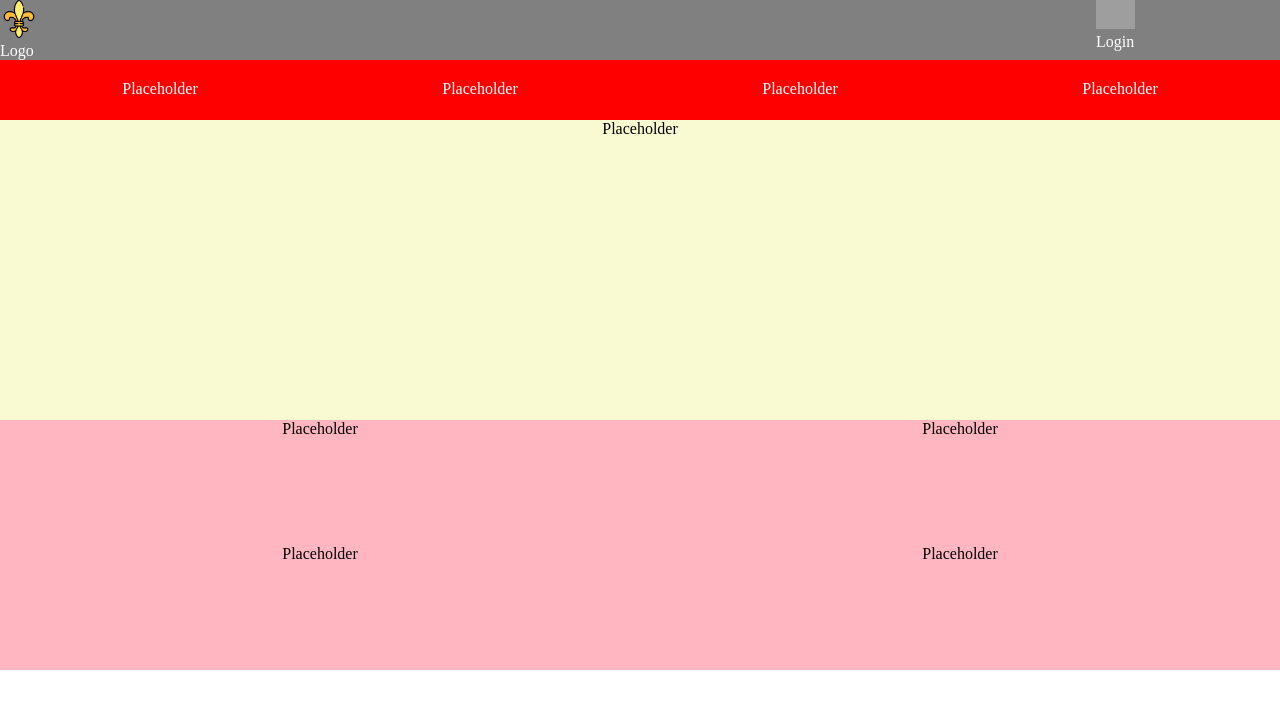
After one commit to ThomasCapelli/TW-Project, a PHP site: page /html/home_light.html in a window 1280 px wide. The commit adds this page. Shown: the top 709 px of the page. Run offline with PHP 8.4, Linux system fonts and the light colour scheme; grey boxes are pictures that could not be loaded.

Commit message:
Added home html without bootstrap and css file for it

```diff
--- a/css/style.css
+++ b/css/style.css
@@ -1,6 +1,83 @@
+body {
+    margin: 0;
+    padding: 0;
+}
+header {
+    background-color: grey;
+}
+header nav {
+
+}
+header nav div:first-of-type a img{
+    max-height: 80%;
+    max-width: 80%;
+}
 header nav div a img{
-    width: 40px;
+    max-height: 70%;
+    max-width: 70%;
 }
-header nav div ul li a img{
-    width: 30px;
+header nav div {
+    height: 60px;
+    padding: 0;
+    display: inline-block;
 }
+header nav div:not(:first-of-type) {
+    padding-right: 10%;
+    float: right;
+}
+header nav div a p {
+    padding: 0;
+    margin: 0;
+}
+header nav div a, body > div ul li a {
+    text-decoration: none;
+    color: white;
+}
+body > div {
+    background-color:red;
+}
+div ul{
+    margin: 0;
+    padding: 0;
+}
+body > div nav {
+    height: 60px;
+}
+body > div ul li{
+    display: inline-block;
+    text-decoration: none;
+    width: 25%;
+    margin: 20px 0;
+    text-align: center;
+}
+main div{
+    background-color:lightgoldenrodyellow;
+}
+main div nav {
+    height:300px;
+}
+main div nav ul li {
+    height: 100%;
+    width: 100%;
+    text-align: center;
+}
+main div nav ul {
+    height: 100%;
+    width: 100%;
+}
+main section nav {
+    background-color: lightpink;
+    height: 250px;
+}
+main section nav ul{
+    height: 100%;
+    margin: 0;
+    padding: 0;
+}
+main section nav ul li{
+    display: inline-block;
+    text-decoration: none;
+    width: 50%;
+    height: 50%;
+    text-align: center;
+}
--- /dev/null
+++ b/html/home_light.html
@@ -0,0 +1,52 @@
+<!DOCTYPE html>
+<html lang="it">
+<head>
+    <meta charset="utf-8" />
+    <meta name="viewport" content="width=device-width,initial-scale=1.0"/>
+
+    <script
+		src="https://code.jquery.com/jquery-3.4.1.min.js"
+		integrity="sha256-CSXorXvZcTkaix6Yvo6HppcZGetbYMGWSFlBw8HfCJo="
+		crossorigin="anonymous">
+    </script>
+
+    <link href="../css/style.css" rel="stylesheet">
+    <link href="../icons/favicon.ico" rel="icon" type="image/x-icon" />
+    <title>Aratri</title>
+</head>
+<body>
+    <header>
+        <!-- Menù iniziale con logo e login-->
+        <nav>
+            <div><a href="#" ><img src="../icons/fleur-de-lis.png" alt="" /><p>Logo</p></a></div>
+            <div><a href="#" ><img src="../icons/knight (1).png" alt="" /><p>Login</p></a></div>
+        </nav>
+    </header>
+    <!-- Menù categorie -->
+    <div>
+        <nav>
+            <ul>
+                <li><a href="#">Placeholder</a></li><li><a href="#">Placeholder</a></li><li><a href="#">Placeholder</a></li><li><a href="#">Placeholder</a></li>
+            </ul>
+        </nav>
+    </div>
+    <main>
+    <!-- Carosello con elementi in vetrina -->
+    <div>
+        <nav>
+            <ul>
+                <li>Placeholder</li>
+            </ul>
+        </nav>
+    </div>
+     <!-- Vetrina offerte -->
+    <section>
+        <nav>
+            <ul>
+                <li>Placeholder</li><li>Placeholder</li><li>Placeholder</li><li>Placeholder</li>
+            </ul>
+        </nav>
+    </section>
+</main>
+</body>
+</html>
```
